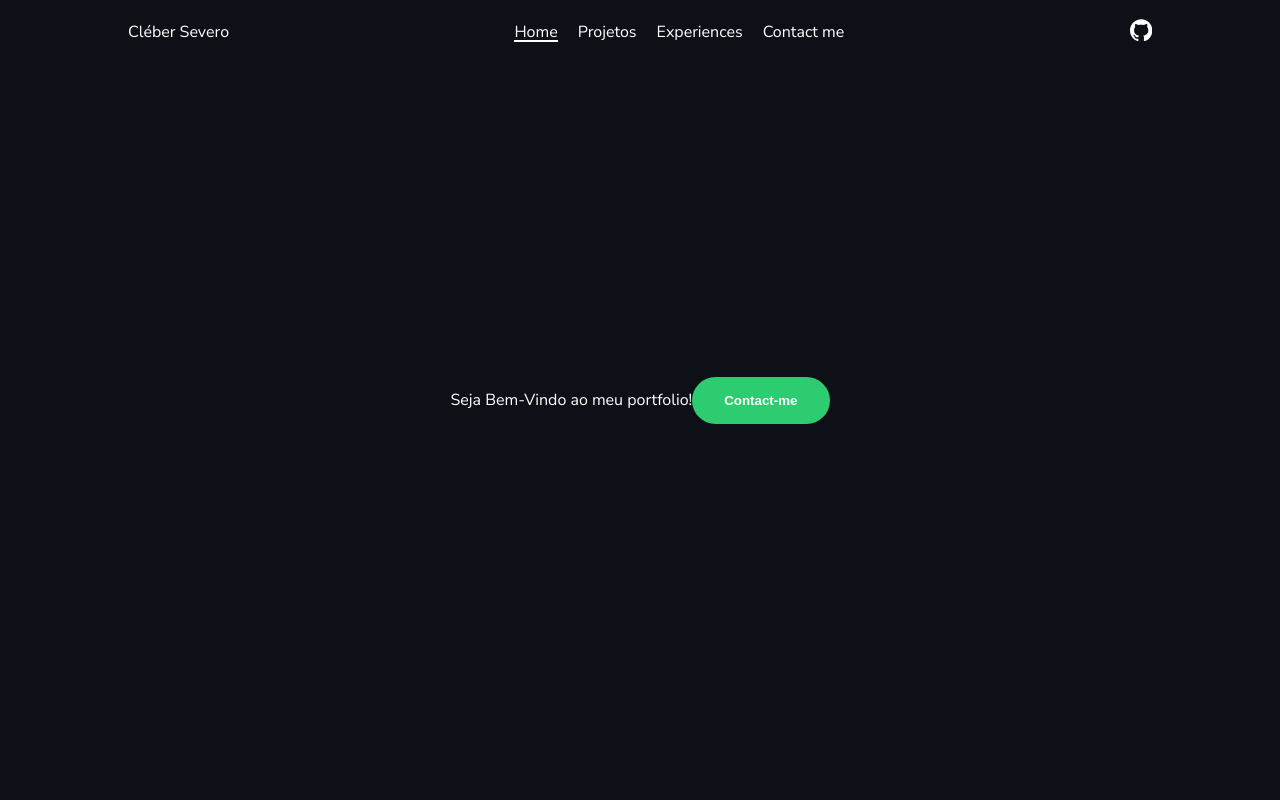
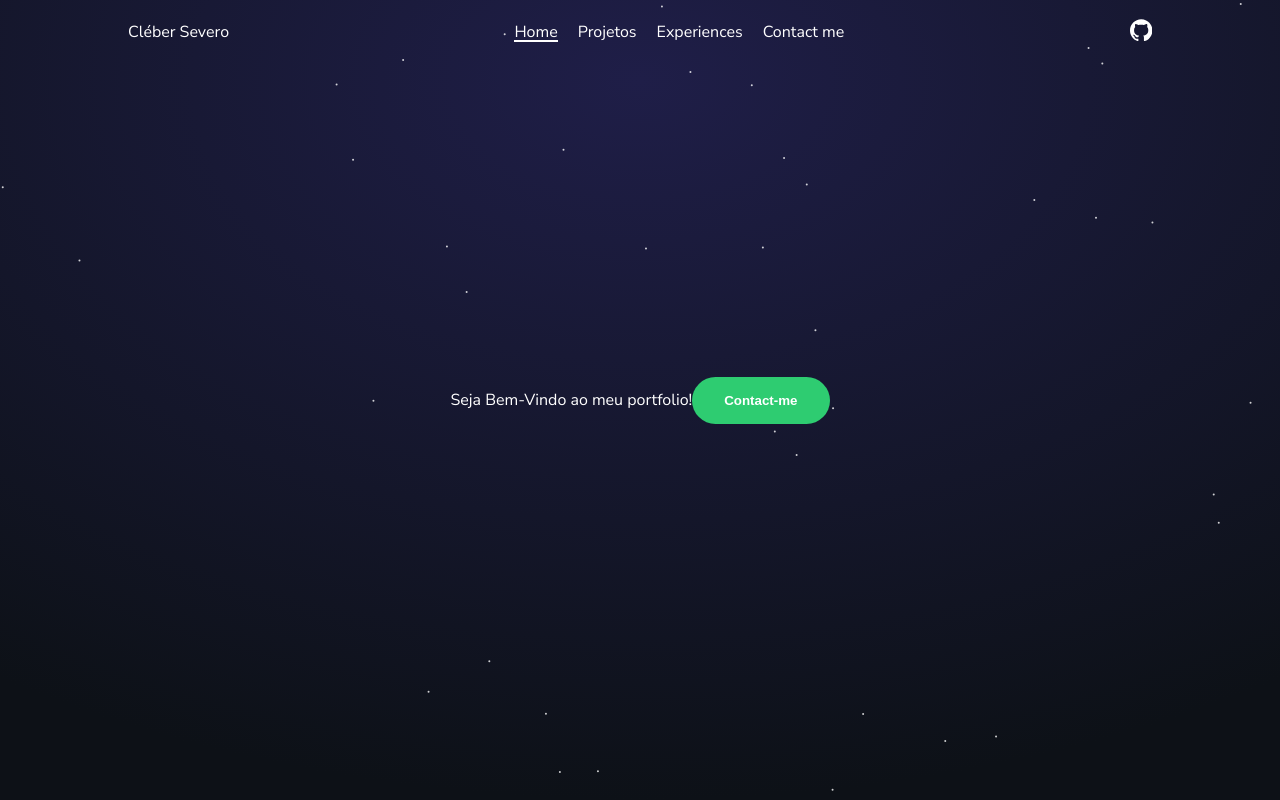
Before and after one commit to Cleber-Severo/my-portfolio, a React (Vite) app: page / in a window 1280 px wide. Built offline with nearby package versions, Linux system fonts and the light colour scheme; a web font is replaced by a local one.

Commit message:
feat: implement animation

```diff
--- a/src/App.css
+++ b/src/App.css
@@ -7,7 +7,6 @@
 
 header {
     padding: 0 8rem;
-
 }
 
 header,
--- a/src/App.tsx
+++ b/src/App.tsx
@@ -1,4 +1,5 @@
 import './App.css';
+import { Animation } from './components/Animation';
 import Header from './components/Header';
 import Hero from './components/Hero';
 import { useApp } from './hooks/useApp';
@@ -8,6 +9,7 @@ const App = () => {
 
   return (
     <div className="container" ref={containerRef}>
+      <Animation />
       <Header containerRef={containerRef} />
       <Hero />
       <section id="section2">
```
